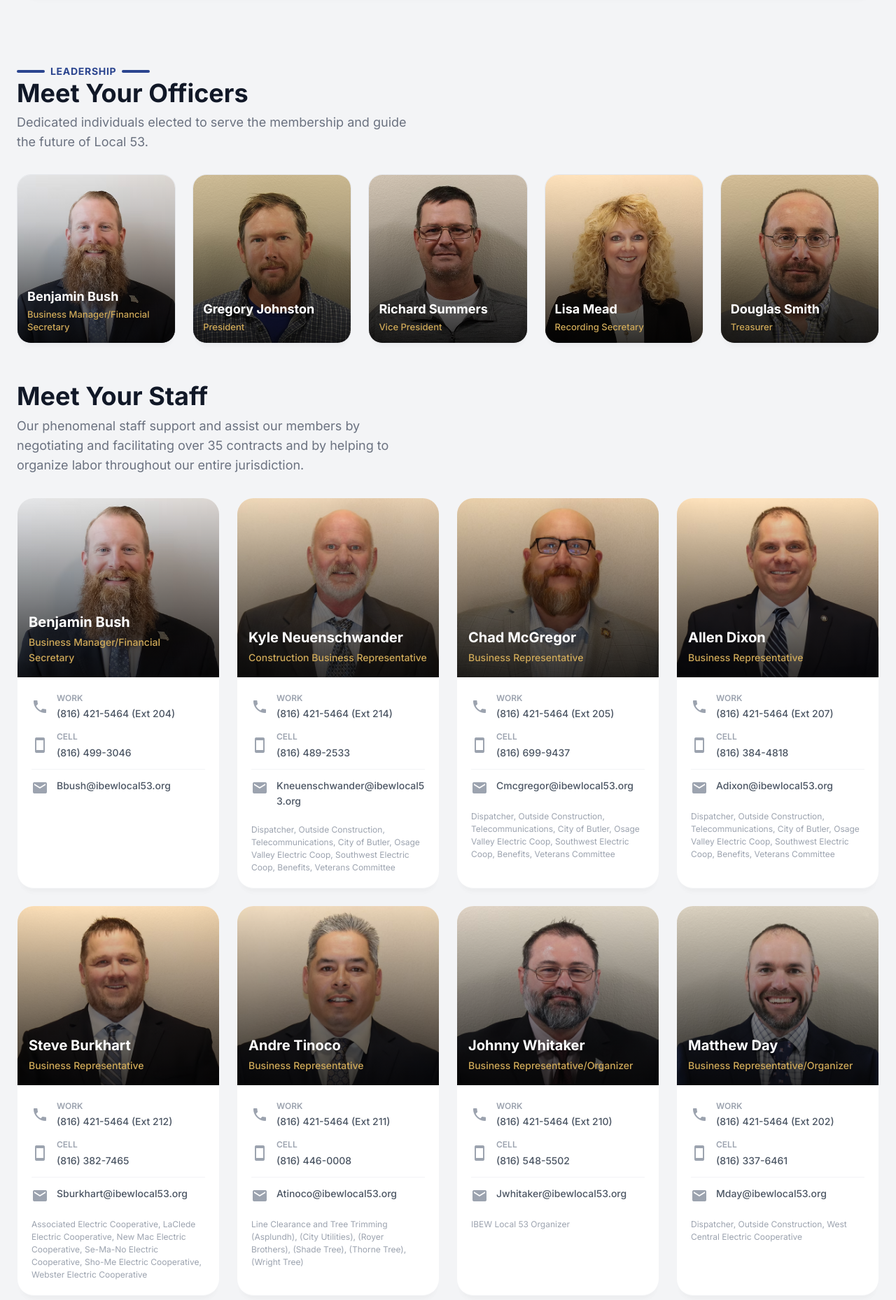
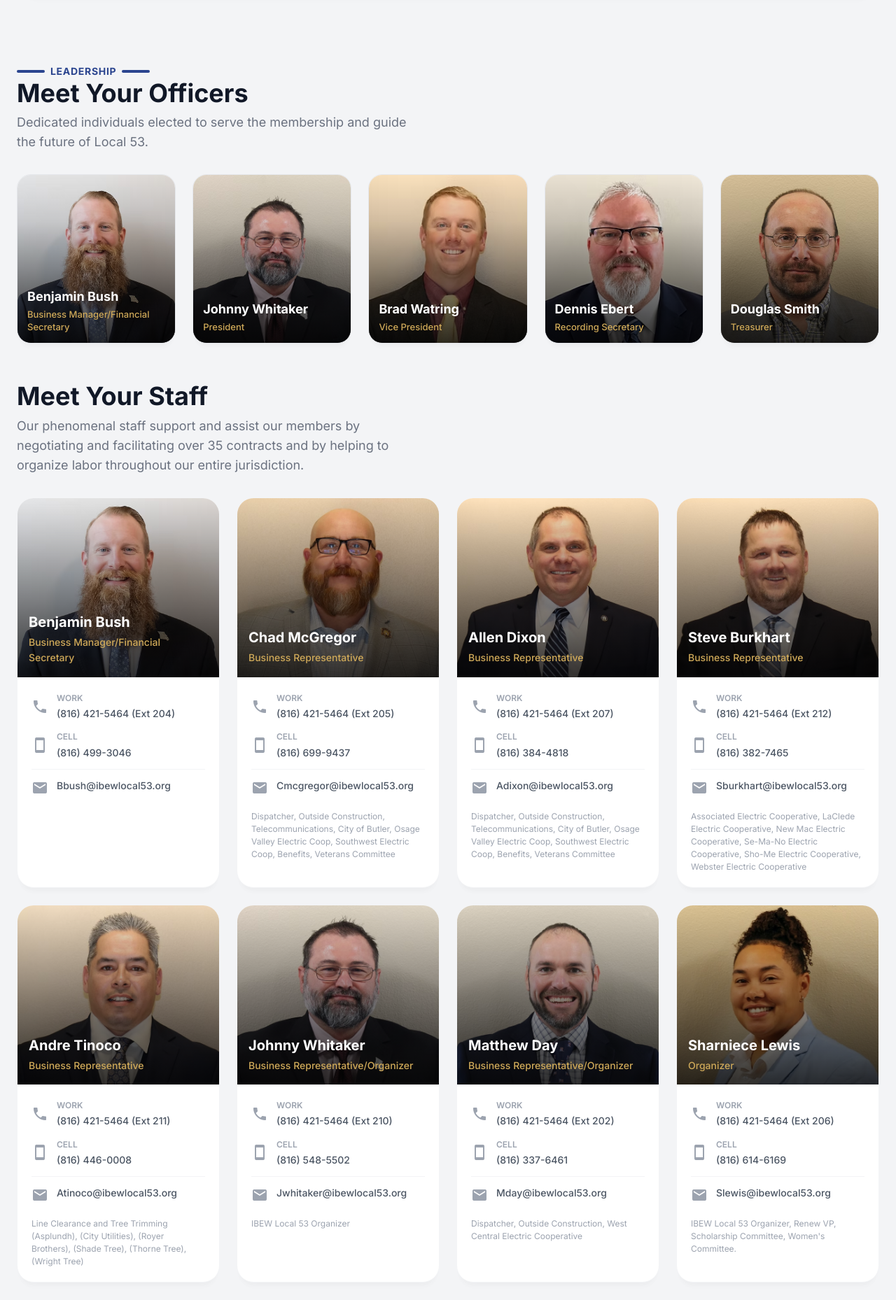
Before and after one commit to cladden77/ibewlocal53, a WordPress theme: template page-about.php in a window 1280 px wide. Shown: the part 2030-3888 px from the top of the page at 70% size. Run offline with PHP 8.4 and a stand-in for WordPress, Linux system fonts and the light colour scheme; the site name, menu and one post (Sample post) are stand-ins, and other content is empty.

Commit message:
Update officer showcase on page-about.php by replacing images and names for President, Vice President, and Recording Secretary. Remove Kyle Neuenschwander's officer card section for a cleaner layout.

```diff
--- a/page-about.php
+++ b/page-about.php
@@ -99,25 +99,25 @@ get_header();
                         </div>
                     </article>
                     <article class="officer-showcase-card">
-                        <div class="officer-showcase-photo" style="background-image: url('<?php echo get_template_directory_uri(); ?>/assets/images/officers/Gregory-johnston.avif');">
+                        <div class="officer-showcase-photo" style="background-image: url('<?php echo get_template_directory_uri(); ?>/assets/images/officers/johnny-whitaker.png');">
                             <div class="officer-showcase-overlay">
-                                <h3 class="officer-showcase-name">Gregory Johnston</h3>
+                                <h3 class="officer-showcase-name">Johnny Whitaker</h3>
                                 <p class="officer-showcase-title">President</p>
                             </div>
                         </div>
                     </article>
                     <article class="officer-showcase-card">
-                        <div class="officer-showcase-photo" style="background-image: url('<?php echo get_template_directory_uri(); ?>/assets/images/officers/Richard-Summers.avif');">
+                        <div class="officer-showcase-photo" style="background-image: url('<?php echo get_template_directory_uri(); ?>/assets/images/officers/Brad-Watring.avif');">
                             <div class="officer-showcase-overlay">
-                                <h3 class="officer-showcase-name">Richard Summers</h3>
+                                <h3 class="officer-showcase-name">Brad Watring</h3>
                                 <p class="officer-showcase-title">Vice President</p>
                             </div>
                         </div>
                     </article>
                     <article class="officer-showcase-card">
-                        <div class="officer-showcase-photo" style="background-image: url('<?php echo get_template_directory_uri(); ?>/assets/images/officers/lisa-mead.avif');">
+                        <div class="officer-showcase-photo" style="background-image: url('<?php echo get_template_directory_uri(); ?>/assets/images/officers/Dennis-Ebert.avif');">
                             <div class="officer-showcase-overlay">
-                                <h3 class="officer-showcase-name">Lisa Mead</h3>
+                                <h3 class="officer-showcase-name">Dennis Ebert</h3>
                                 <p class="officer-showcase-title">Recording Secretary</p>
                             </div>
                         </div>
@@ -166,40 +166,6 @@ get_header();
                                 <span class="material-icons contact-icon">email</span>
                                 <a href="mailto:Bbush@ibewlocal53.org" class="contact-value">Bbush@ibewlocal53.org</a>
                             </div>
-                        </div>
-                    </article>
-
-                    <article class="officer-card">
-                        <div class="officer-photo" style="background-image: url('<?php echo get_template_directory_uri(); ?>/assets/images/officers/kyle-neuenschwander.png');">
-                            <div class="officer-photo-overlay">
-                                <div>
-                                    <h3 class="officer-name">Kyle Neuenschwander</h3>
-                                    <p class="officer-title">Construction Business Representative</p>
-                                </div>
-                            </div>
-                        </div>
-                        <div class="officer-contact">
-                            <div class="contact-item">
-                                <span class="material-icons contact-icon">phone</span>
-                                <div class="contact-details">
-                                    <span class="contact-label">Work</span>
-                                    <span class="contact-value">(816) 421-5464 (Ext 214)</span>
-                                </div>
-                            </div>
-                            <div class="contact-item">
-                                <span class="material-icons contact-icon">smartphone</span>
-                                <div class="contact-details">
-                                    <span class="contact-label">Cell</span>
-                                    <span class="contact-value">(816) 489-2533</span>
-                                </div>
-                            </div>
-                            <div class="contact-item contact-email">
-                                <span class="material-icons contact-icon">email</span>
-                                <a href="mailto:Kneuenschwander@ibewlocal53.org" class="contact-value">Kneuenschwander@ibewlocal53.org</a>
-                            </div>
-                        </div>
-                        <div class="officer-committees">
-                            <p class="committee-text">Dispatcher, Outside Construction, Telecommunications, City of Butler, Osage Valley Electric Coop, Southwest Electric Coop, Benefits, Veterans Committee</p>
                         </div>
                     </article>
 
```
Also changed, not shown: assets/images/officers/Brad-Watring.avif (added), assets/images/officers/Dennis-Ebert.avif (added).
